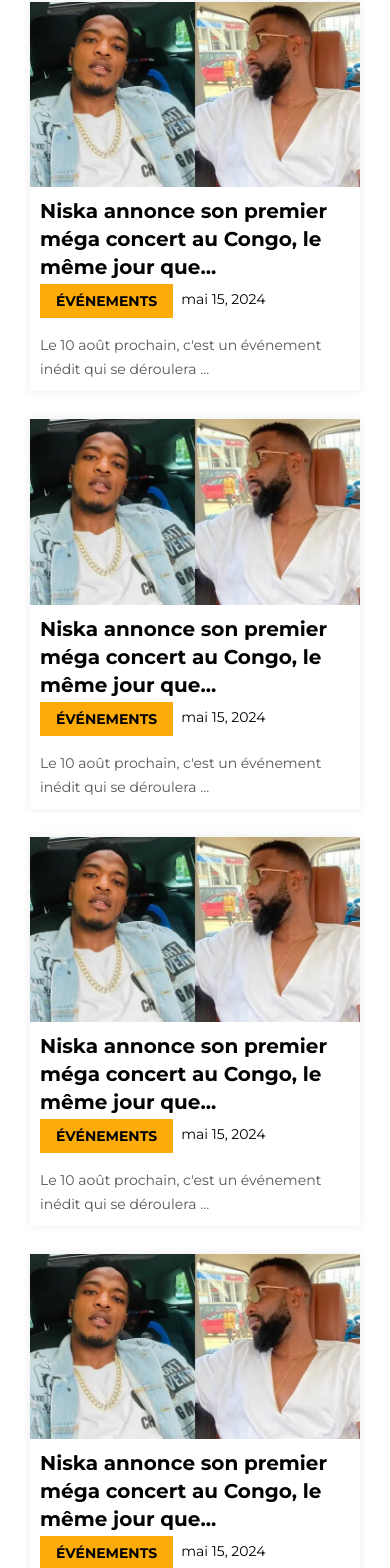
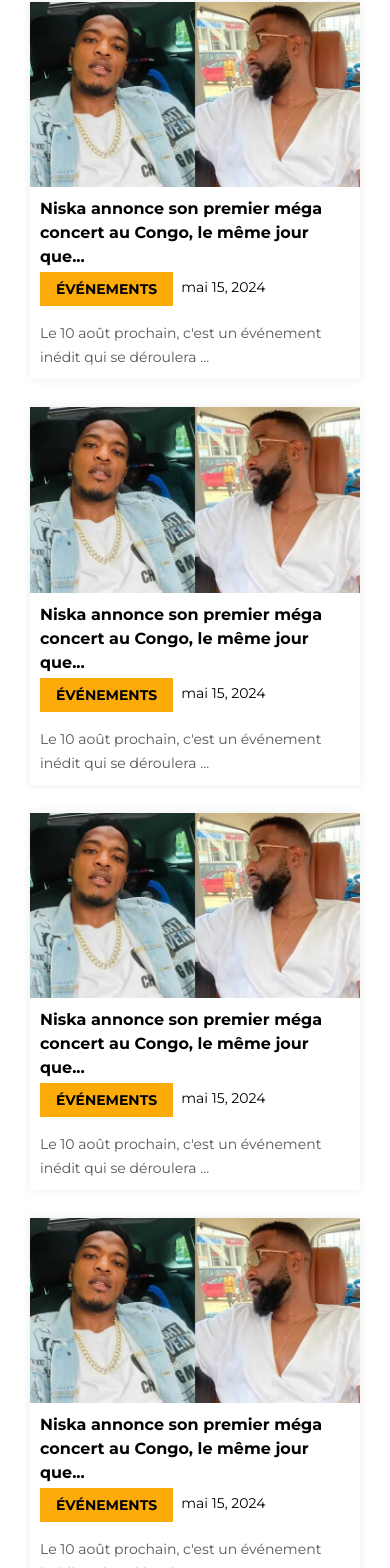
Before and after one commit to JoeMayinzi/mbote.cd, a Next.js app: page /searchpage in a window 390 px wide. Shown: the part 335-1903 px from the top of the page. Built offline with nearby package versions, Linux system fonts and the light colour scheme.

Commit message:
inteigration : make the author page responsie

```diff
--- a/src/app/searchpage/page.jsx
+++ b/src/app/searchpage/page.jsx
@@ -58,7 +58,7 @@
               />
             </div>
             <div className="ps-[10px] md:ps-0 py-[10px] pr-[10px] ">
-              <h3 className="font-extrabold text-xl">
+              <h3 className="font-extrabold text-base md:text-xl ">
                 <Link href="/">
                   Niska annonce son premier méga concert au Congo, le même jour
                   que...
@@ -97,7 +97,7 @@
               />
             </div>
             <div className="ps-[10px] md:ps-0 py-[10px] pr-[10px] ">
-              <h3 className="font-extrabold text-xl">
+              <h3 className="font-extrabold text-base md:text-xl ">
                 <Link href="/">
                   Niska annonce son premier méga concert au Congo, le même jour
                   que...
@@ -136,7 +136,7 @@
               />
             </div>
             <div className="ps-[10px] md:ps-0 py-[10px] pr-[10px] ">
-              <h3 className="font-extrabold text-xl">
+              <h3 className="font-extrabold text-base md:text-xl ">
                 <Link href="/">
                   Niska annonce son premier méga concert au Congo, le même jour
                   que...
@@ -175,7 +175,7 @@
               />
             </div>
             <div className="ps-[10px] md:ps-0 py-[10px] pr-[10px] ">
-              <h3 className="font-extrabold text-xl">
+              <h3 className="font-extrabold text-base md:text-xl ">
                 <Link href="/">
                   Niska annonce son premier méga concert au Congo, le même jour
                   que...
@@ -214,7 +214,7 @@
               />
             </div>
             <div className="ps-[10px] md:ps-0 py-[10px] pr-[10px] ">
-              <h3 className="font-extrabold text-xl">
+              <h3 className="font-extrabold text-base md:text-xl ">
                 <Link href="/">
                   Niska annonce son premier méga concert au Congo, le même jour
                   que...
@@ -253,7 +253,7 @@
               />
             </div>
             <div className="ps-[10px] md:ps-0 py-[10px] pr-[10px] ">
-              <h3 className="font-extrabold text-xl">
+              <h3 className="font-extrabold text-base md:text-xl ">
                 <Link href="/">
                   Niska annonce son premier méga concert au Congo, le même jour
                   que...
@@ -292,7 +292,7 @@
               />
             </div>
             <div className="ps-[10px] md:ps-0 py-[10px] pr-[10px] ">
-              <h3 className="font-extrabold text-xl">
+              <h3 className="font-extrabold text-base md:text-xl ">
                 <Link href="/">
                   Niska annonce son premier méga concert au Congo, le même jour
                   que...
@@ -331,7 +331,7 @@
               />
             </div>
             <div className="ps-[10px] md:ps-0 py-[10px] pr-[10px] ">
-              <h3 className="font-extrabold text-xl">
+              <h3 className="font-extrabold text-base md:text-xl ">
                 <Link href="/">
                   Niska annonce son premier méga concert au Congo, le même jour
                   que...
@@ -370,7 +370,7 @@
               />
             </div>
             <div className="ps-[10px] md:ps-0 py-[10px] pr-[10px] ">
-              <h3 className="font-extrabold text-xl">
+              <h3 className="font-extrabold text-base md:text-xl ">
                 <Link href="/">
                   Niska annonce son premier méga concert au Congo, le même jour
                   que...
@@ -409,7 +409,7 @@
               />
             </div>
             <div className="ps-[10px] md:ps-0 py-[10px] pr-[10px] ">
-              <h3 className="font-extrabold text-xl">
+              <h3 className="font-extrabold text-base md:text-xl ">
                 <Link href="/">
                   Niska annonce son premier méga concert au Congo, le même jour
                   que...
```
